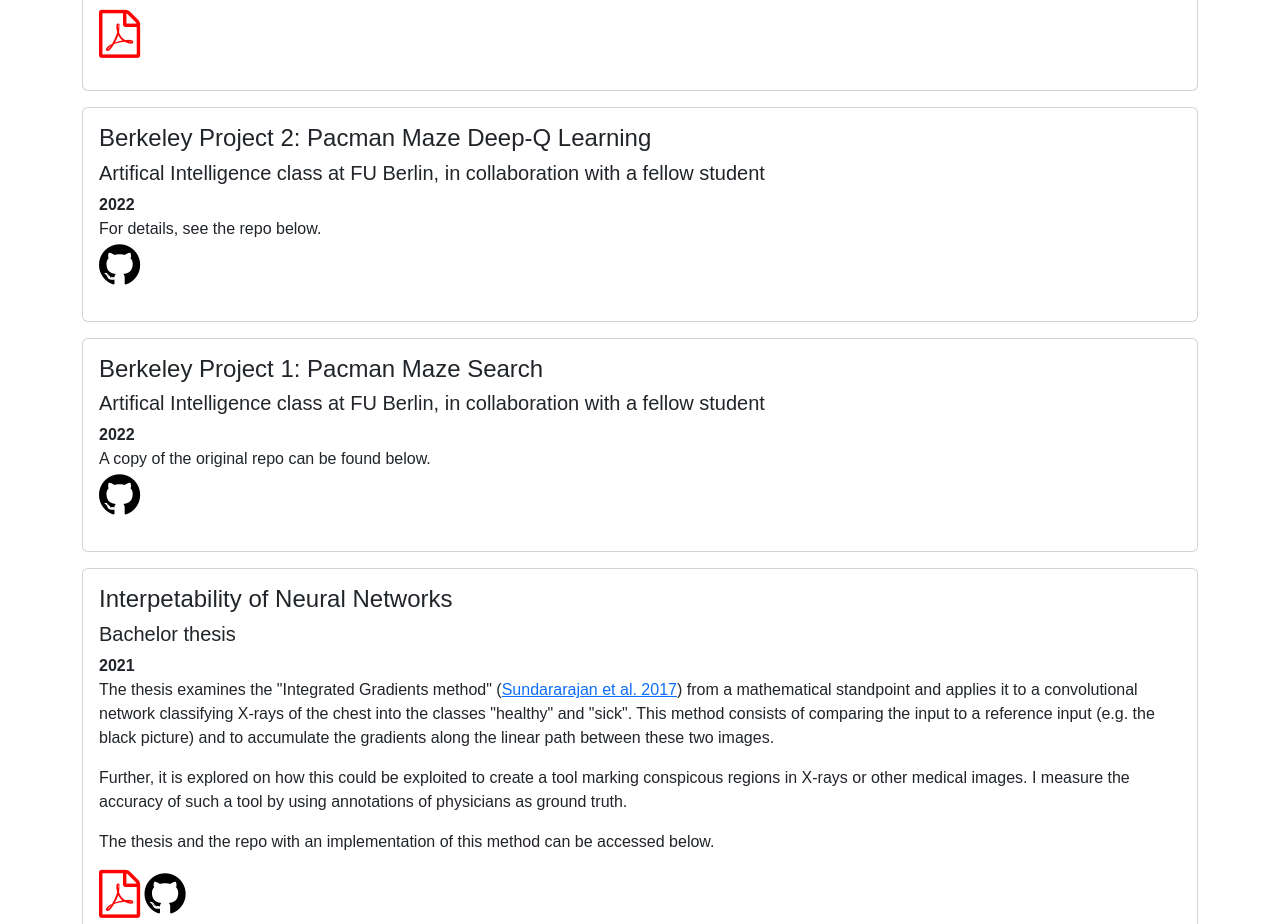
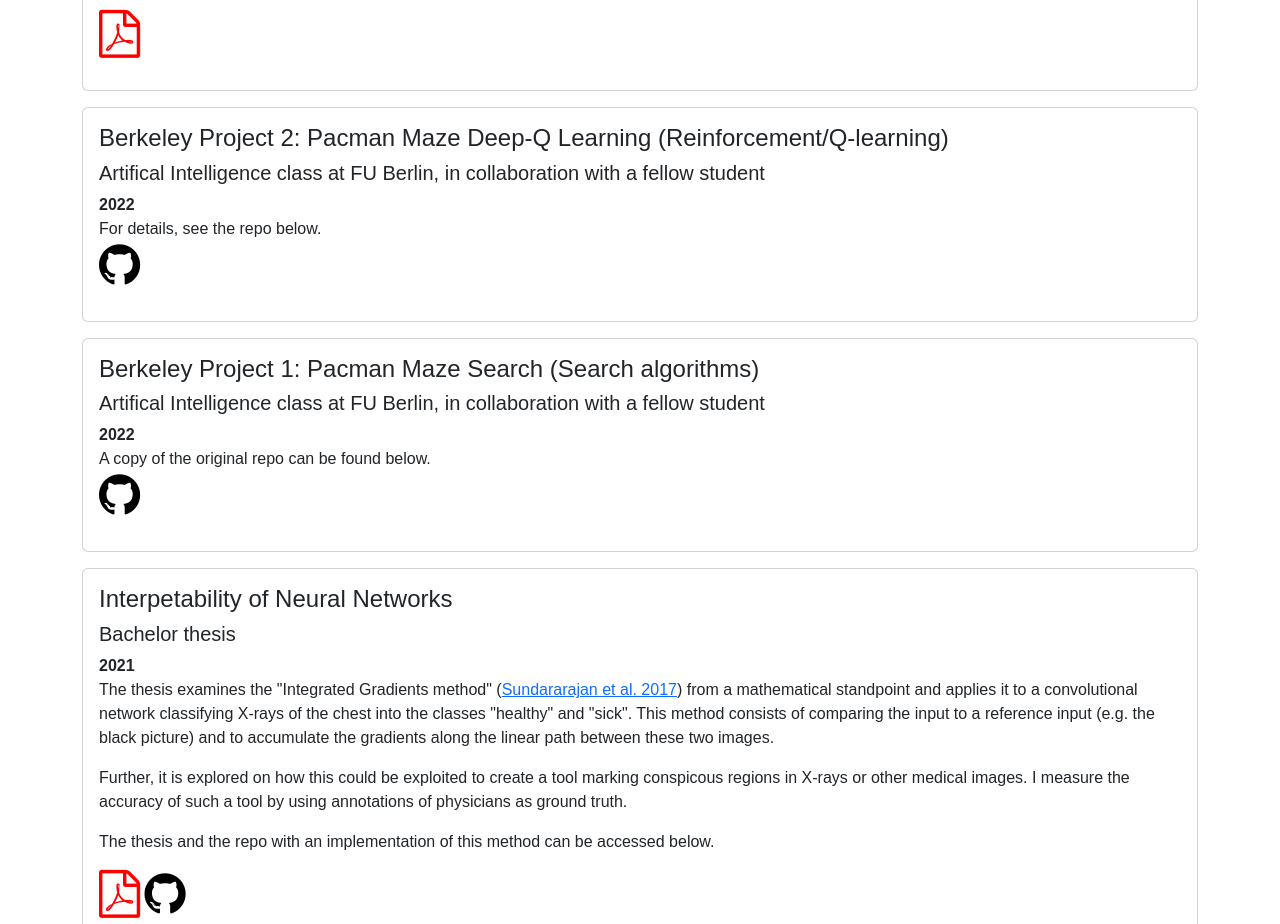
Before and after one commit to joschade/joschade.github.io, a plain HTML site: page projects.html in a window 1280 px wide. Shown: the part 1160-2084 px from the top of the page. Drawn offline with nearby package versions, Linux system fonts and the light colour scheme; a web font is replaced by a local one.

Commit message:
feat(projects): amendment in project header

```diff
--- a/projects.html
+++ b/projects.html
@@ -99,7 +99,7 @@
 
                 <div class="card mb-3">
                     <div class="card-body">
-                    <h4>Berkeley Project 2: Pacman Maze Deep-Q Learning </h4>
+                    <h4>Berkeley Project 2: Pacman Maze Deep-Q Learning (Reinforcement/Q-learning) </h4>
                     <h5>Artifical Intelligence class at FU Berlin, in collaboration with a fellow student</h5>
                     <div><strong>2022</strong></div>
                     For details, see the repo below.
@@ -110,7 +110,7 @@
                 </div>
                 <div class="card mb-3">
                     <div class="card-body">
-                    <h4>Berkeley Project 1: Pacman Maze Search</h4>
+                    <h4>Berkeley Project 1: Pacman Maze Search (Search algorithms)</h4>
                     <h5>Artifical Intelligence class at FU Berlin, in collaboration with a fellow student</h5>
                     <div><strong>2022</strong></div>
                     A copy of the original repo can be found below.
```
